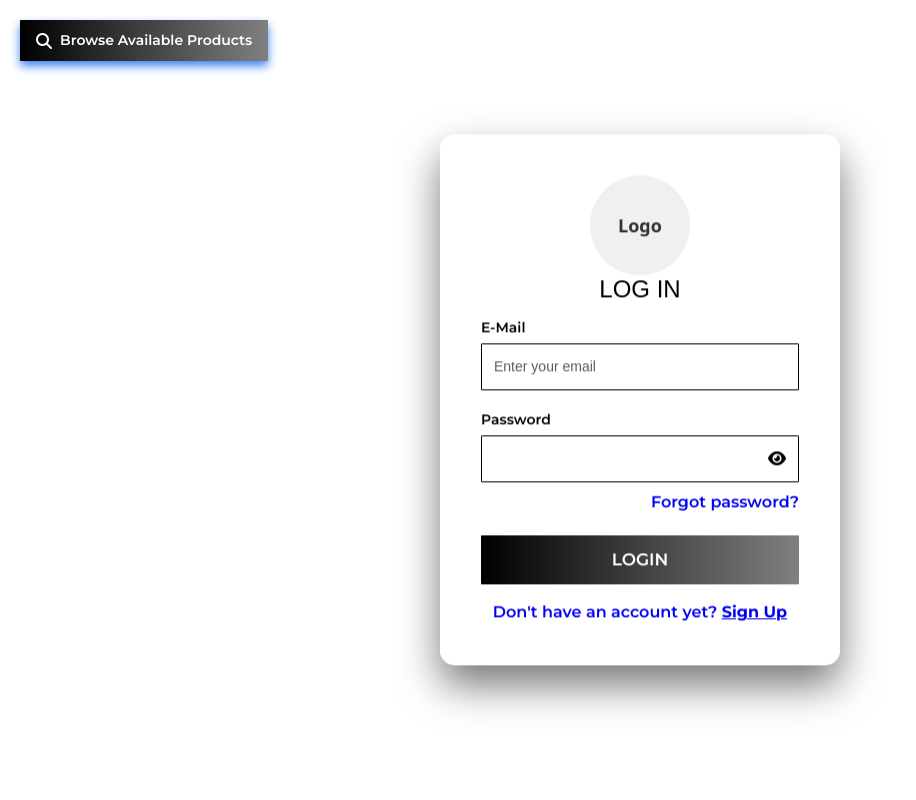
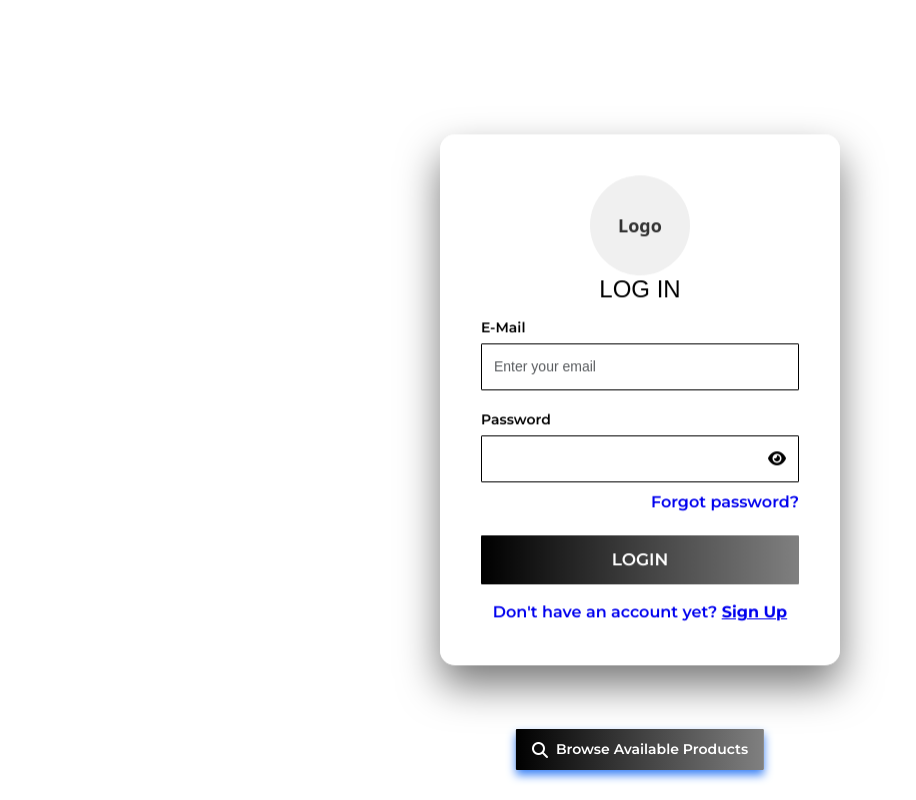
Before and after one commit to boodlebilaooos-boop/boodlebilao, a Django app: template OrderingSystem/MSMEOrderingWebApp/templates/MSMEOrderingWebApp/login.html in a window 1280 px wide. Shown: the whole page, without its empty margins (0-916 px from the left). Run offline with Django 5.2, Linux system fonts and the light colour scheme; the template is opened without the code that fills it, so the values that code supplies are empty; some web fonts are replaced.

Commit message:
Update login.html

```diff
--- a/OrderingSystem/MSMEOrderingWebApp/templates/MSMEOrderingWebApp/login.html
+++ b/OrderingSystem/MSMEOrderingWebApp/templates/MSMEOrderingWebApp/login.html
@@ -861,8 +861,9 @@
         /* Browse Products Button (styled with customization variables) */
         .browse-btn {
             position: fixed;
-            top: 20px;
-            left: 20px;
+            bottom: 30px;
+            left: 50%;
+            transform: translateX(-50%);
             background: linear-gradient(
                 90deg,
                 {{ customization.primary_color|default:'#000000' }},
@@ -888,7 +889,6 @@
         }
 
         .browse-btn:hover {
-            transform: translateY(-2px);
             box-shadow: 0 8px 15px var(--secondary-color);
             background: linear-gradient(
                 90deg,
@@ -897,7 +897,6 @@
             );
             color: {{ customization.button_text_color|default:'#ffffff' }};
         }
-
 
     </style>
 
```
